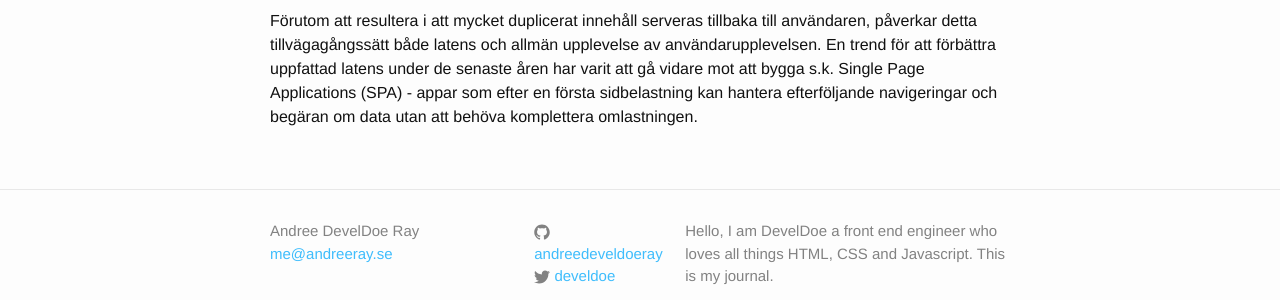
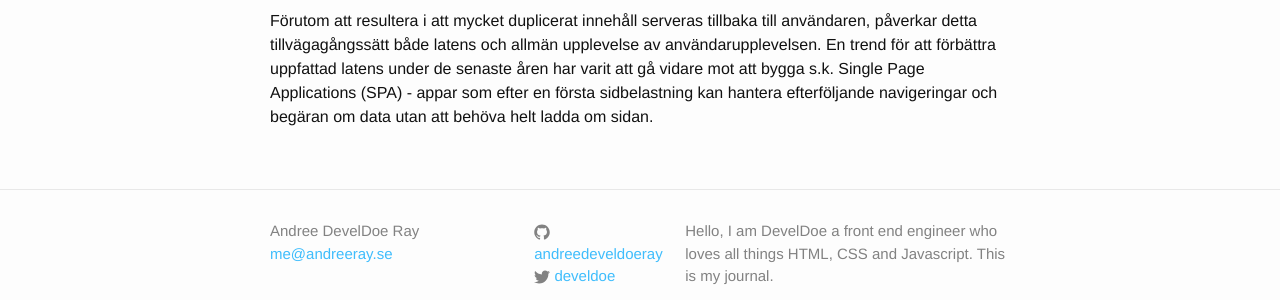
Before and after one commit to develdoe/develdoe.github.io, a Jekyll site: the page built from _posts/2017-10-23-mvc-model-view-controller.md, in a window 1280 px wide and 900 px high, scrolled down 3821 px. Shown: the part 552-852 px from the top of the window. Built offline with Jekyll 4.4.1, drawn with Linux system fonts in a browser that asks for light colours.

Commit message:
Update 2017-10-23-mvc-model-view-controller.md

```diff
--- a/_posts/2017-10-23-mvc-model-view-controller.md
+++ b/_posts/2017-10-23-mvc-model-view-controller.md
@@ -84,4 +84,4 @@ Servern tar emot en HTTP-förfrågan och routrar den via en enda ingångspunkt.
 
 Flera studier har bekräftat att förbättringar av latens kan ha en positiv inverkan på användningen och användarengagemanget för webbplatser och appar. Detta står i motsats till det traditionella tillvägagångssättet för webbapputveckling, vilket är mycket servercentrerat, vilket kräver en fullständig sidåterladdning för att flytta från en sida till nästa. Även med tung cache på plats måste webbläsaren fortfarande analysera CSS, JavaScript och HTML och rendera gränssnittet till skärmen.
 
-Förutom att resultera i att mycket duplicerat innehåll serveras tillbaka till användaren, påverkar detta tillvägagångssätt både latens och allmän upplevelse av användarupplevelsen. En trend för att förbättra uppfattad latens under de senaste åren har varit att gå vidare mot att bygga s.k. Single Page Applications (SPA) - appar som efter en första sidbelastning kan hantera efterföljande navigeringar och begäran om data utan att behöva komplettera omlastningen.
+Förutom att resultera i att mycket duplicerat innehåll serveras tillbaka till användaren, påverkar detta tillvägagångssätt både latens och allmän upplevelse av användarupplevelsen. En trend för att förbättra uppfattad latens under de senaste åren har varit att gå vidare mot att bygga s.k. Single Page Applications (SPA) - appar som efter en första sidbelastning kan hantera efterföljande navigeringar och begäran om data utan att behöva helt ladda om sidan.
```
